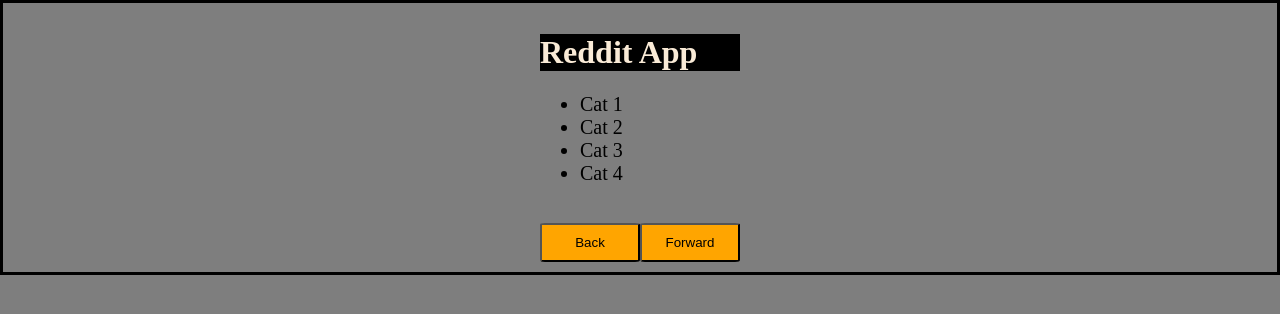
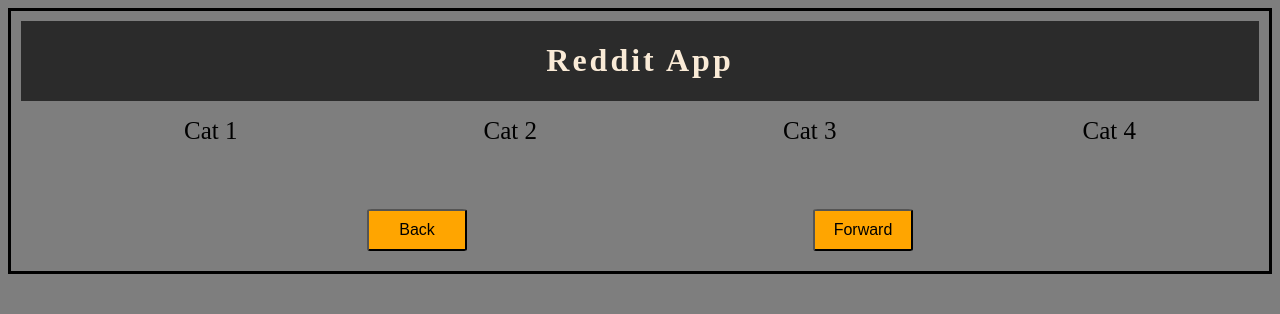
Before and after one commit to bz47/reddit-app, a React (Create React App) app: page / in a window 1280 px wide. Shown: the top 314 px of the page. Built offline with nearby package versions, Linux system fonts and the light colour scheme.

Commit message:
change css

```diff
--- a/src/Components/Footer/Footer.js
+++ b/src/Components/Footer/Footer.js
@@ -3,7 +3,7 @@
 
 function Footer() {
     return(
-        <div>
+        <div className={styles.footbtn}>
             <button className={styles.btn}>Back</button>
             <button className={styles.btn}>Forward</button>
         </div>
--- a/src/Components/Footer/Footer.module.css
+++ b/src/Components/Footer/Footer.module.css
@@ -1,6 +1,16 @@
+.footbtn {
+    display: flex;
+    justify-content: space-evenly;
+    padding-top: 10px;
+    padding-bottom: 10px;
+
+
+}
+
 .btn {
     background-color: orange;
     color:black;
+    font-size: medium;
     padding: 10px;
     width: 100px;
     border-radius: 5%;
--- a/src/Components/Header/Header.module.css
+++ b/src/Components/Header/Header.module.css
@@ -1,5 +1,10 @@
 
 .header {
-    background-color: black;
+    display: flex;
+    align-items: center;
+    justify-content: center;
+    background-color: rgba(0, 0, 0, 0.659);
     color:antiquewhite;
+    letter-spacing: 3px;
+
 }
--- a/src/Components/Nav/Nav.js
+++ b/src/Components/Nav/Nav.js
@@ -3,12 +3,12 @@
 
 function Nav() {
     return(
-        <div className={styles.nav}>
-            <ul>
-                <li >Cat 1</li>
-                <li>Cat 2</li>
-                <li>Cat 3</li>
-                <li>Cat 4</li>
+        <div>
+            <ul className={styles.nav}>
+                <li><a>Cat 1</a></li>
+                <li><a>Cat 2</a></li>
+                <li><a>Cat 3</a></li>
+                <li><a>Cat 4</a></li>
             </ul>
         </div>
     );
--- a/src/Components/Nav/Nav.module.css
+++ b/src/Components/Nav/Nav.module.css
@@ -1,5 +1,11 @@
 
 .nav{
+    display: flex;
+    justify-content: space-around;
+    align-items: center;
+    margin-top: 5px;
+    min-height: 50px;
     color: black;
-    font-size: 20px;
+    font-size: 25px;
+    list-style: none;
 }
--- a/src/index.css
+++ b/src/index.css
@@ -1,8 +1,5 @@
 body {
-  display: flex;
-  justify-content: center;
-  align-items: center;
-  margin: 0 auto;
+  margin: 10 auto;
   color: burlywood;
   background-color: rgba(0, 0, 0, 0.507);
   border: solid black 3px;
```
